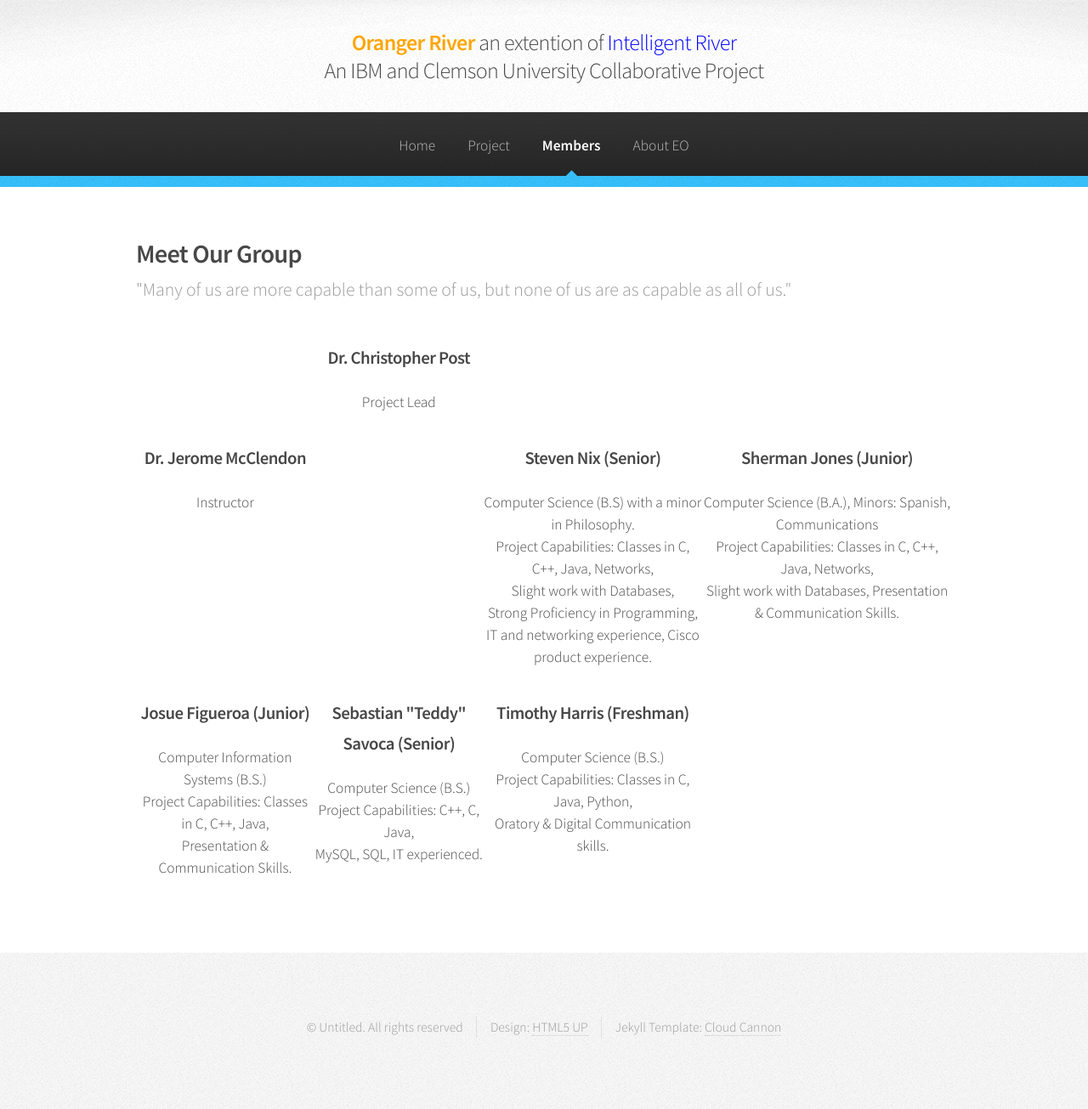
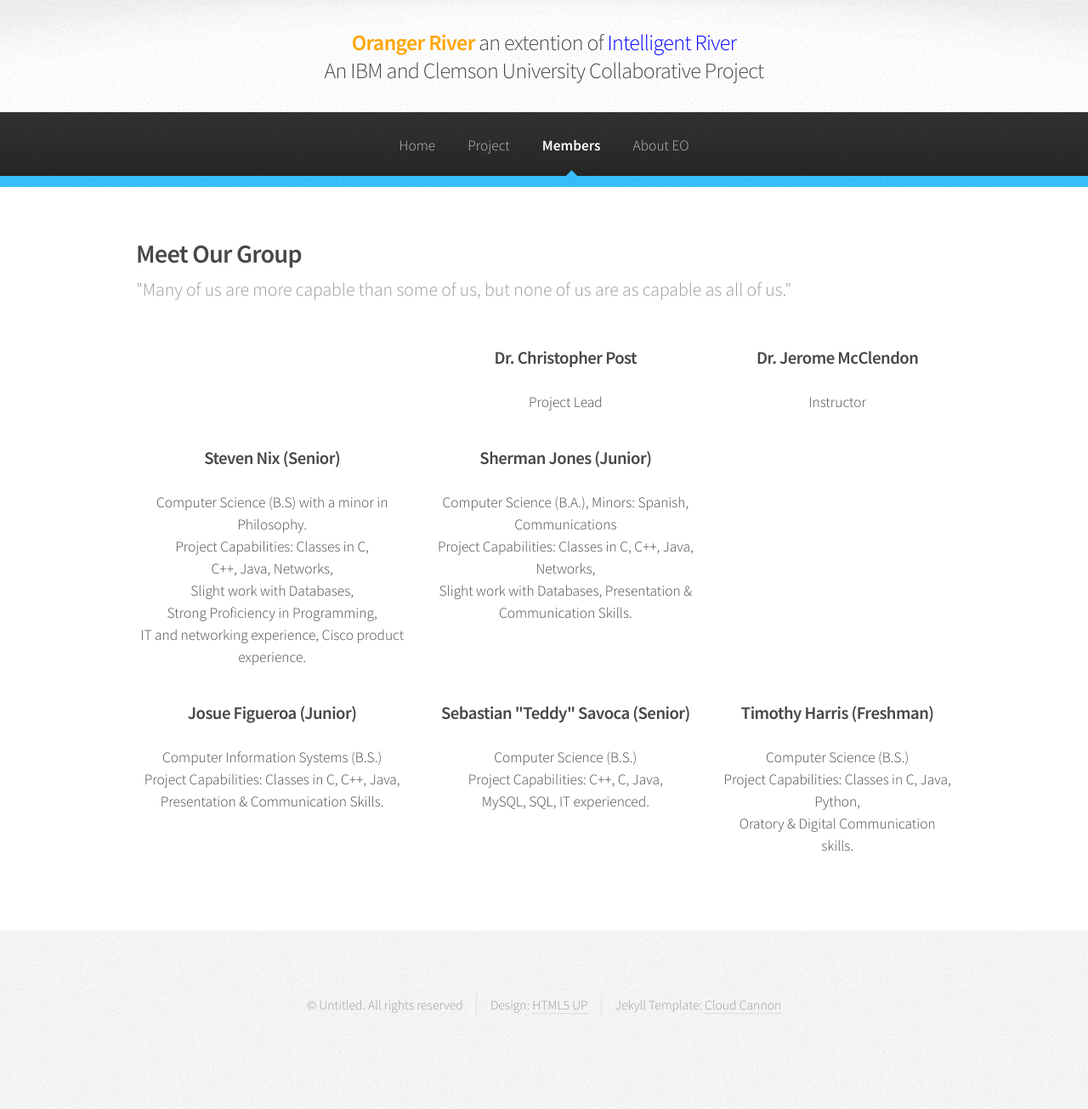
Before and after one commit to TriSpade/OrangeRiver, a Jekyll site: the page built from members.html, in a window 1280 px wide. Shown: the whole page at 85% size. Built offline with Jekyll 4.4.1, drawn with Linux system fonts in a browser that asks for light colours; after the commit the page ends 1279 px from its top, so only the background shows below that.

Commit message:
Update members.html

```diff
--- a/members.html
+++ b/members.html
@@ -23,13 +23,13 @@
 									<h3>Dr. Christopher Post</h3>
 									<p>Project Lead</p>
 								</th>
-							</tr>
-							<tr>
 								<th>
 									<h3>Dr. Jerome McClendon</h3>
 									<p>Instructor</p>
 								</th>
 								<th></th>
+							</tr>
+							<tr>
 								<th>
 									<h3>Steven Nix (Senior)</h3>
 									<p>Computer Science (B.S) with a minor in Philosophy.<br />
```
